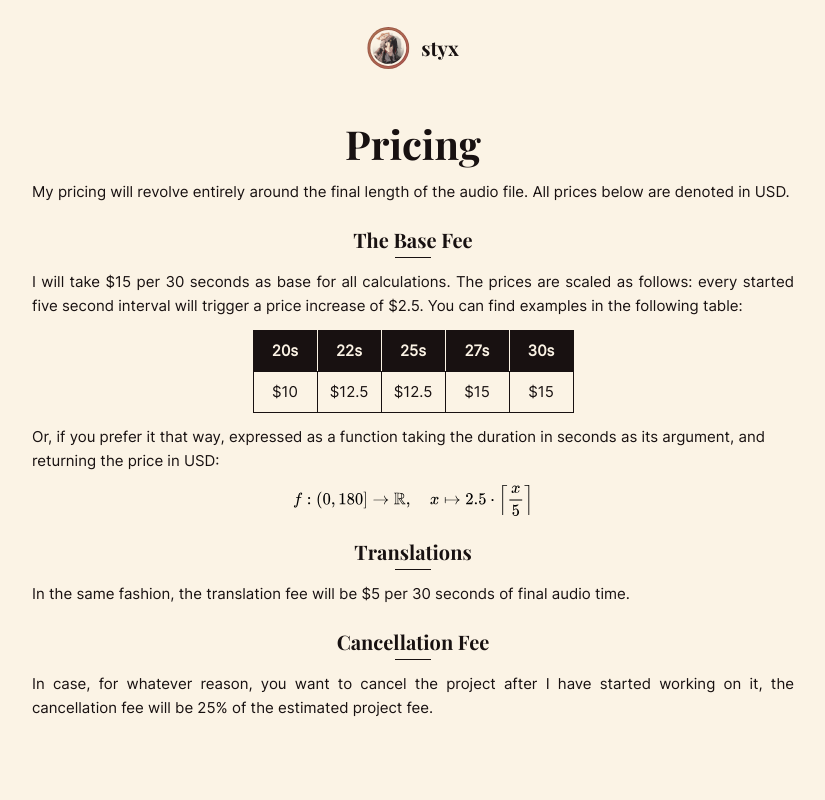
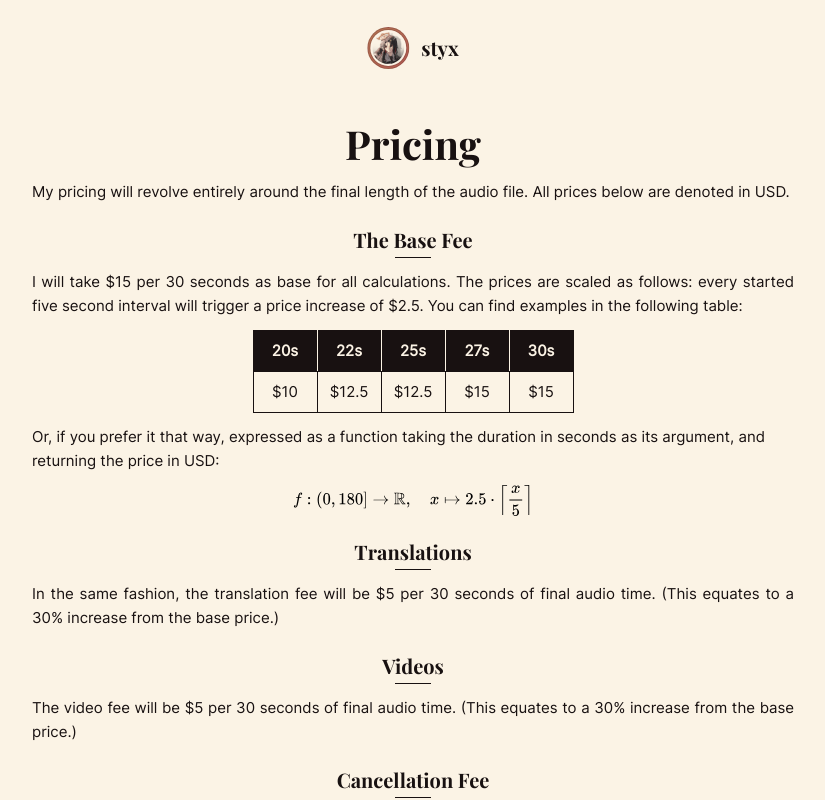
Before and after one commit to styxva/styxva.github.io, a Next.js app: page /pricing in a window 1280 px wide. Shown: the top 800 px of the page, without its empty margins (227-1052 px from the left). Built offline with nearby package versions, Linux system fonts and the light colour scheme.

Commit message:
adding video conditions and pricing

```diff
--- a/pages/conditions.tsx
+++ b/pages/conditions.tsx
@@ -46,6 +46,10 @@ export default function NotFound() {
 
         <p>I do not impose a limit on length.</p>
 
+        <h2>Videos</h2>
+
+        <p>I can also turn the voice over into a video, similar to the ones you can find on my Instagram Page. I will not be able to provide any background music or images, since I don't hold any copyright to such. In case you do have music, and/or an image/video you do hold the copyright over; I can of course embed them into the video if you want. If for whatever reason it turns out you didn't have the copyright to the music/image/video you provided, you will be liable.</p>
+
         <h2>Estimates</h2>
 
         <p>After you have provided me a script, I will go through it, and provide you a rough estimate of the length of the audio file. Since that will only be an estimate, please do not be surprised if the true final length of the audio, and with it, it's price, differs from what I initially anticipated. It most likely will not happen, but in case I am off by a sizeable amount, you can of course cancel the project. In that case, I will have to take a cancellation fee, due to effort and time already put in.</p>
--- a/pages/pricing.tsx
+++ b/pages/pricing.tsx
@@ -50,7 +50,11 @@ export default function NotFound() {
 
         <h2>Translations</h2>
 
-        <p>In the same fashion, the translation fee will be $5 per 30 seconds of final audio time.</p>
+        <p>In the same fashion, the translation fee will be $5 per 30 seconds of final audio time. (This equates to a 30% increase from the base price.)</p>
+
+        <h2>Videos</h2>
+
+        <p>The video fee will be $5 per 30 seconds of final audio time. (This equates to a 30% increase from the base price.)</p>
 
         <h2>Cancellation Fee</h2>
 
```
